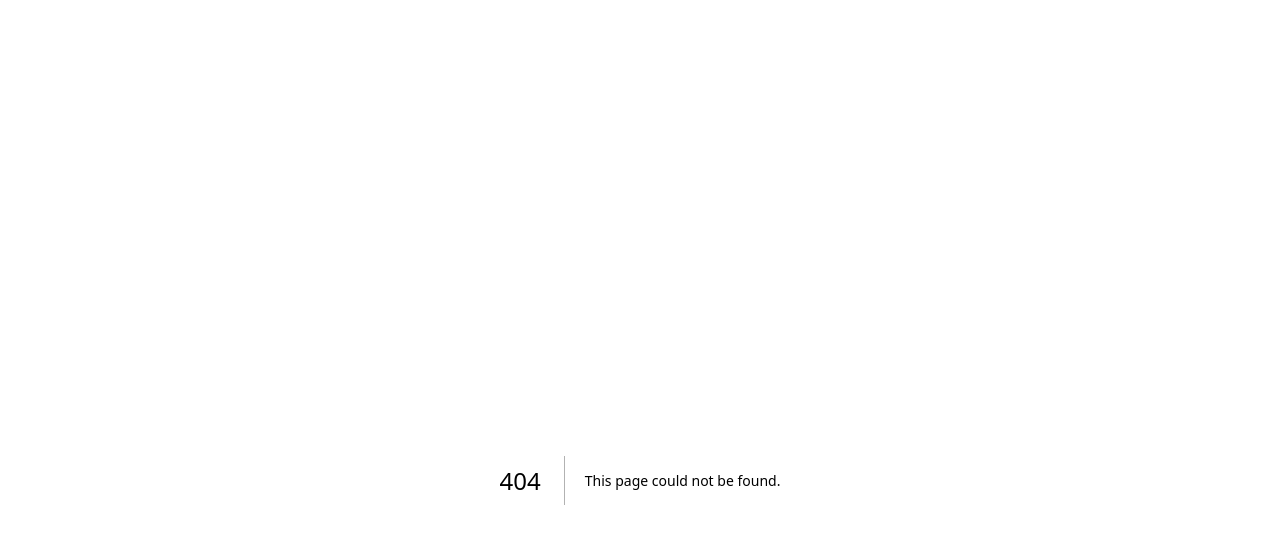
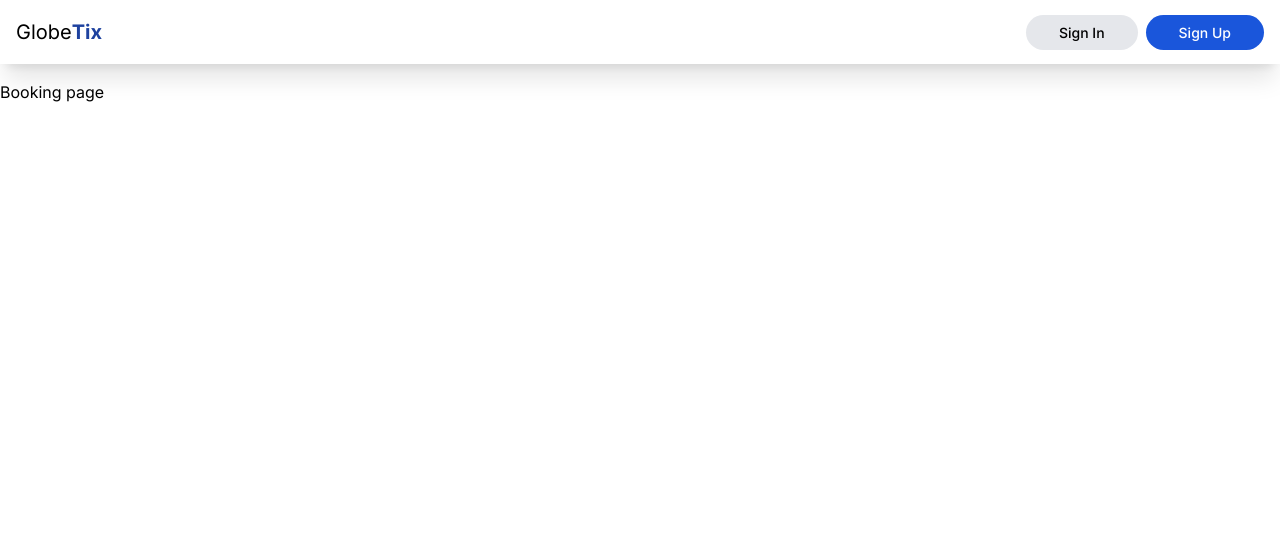
Before and after one commit to KsatriaXDev/GlobeTix, a Next.js app: page /bali/details/ticket-booking in a window 1280 px wide. Before the commit this address had no page. Shown: the top 544 px of the page. Built offline with nearby package versions, Linux system fonts and the light colour scheme; no server answers.

Commit message:
Adding layout and more routes

```diff
--- /dev/null
+++ b/src/app/(app)/(routes)/bali/details/page.tsx
@@ -0,0 +1,11 @@
+import React from 'react'
+
+type Props = {}
+
+const page = (props: Props) => {
+  return (
+    <div>Detail page</div>
+  )
+}
+
+export default page
--- /dev/null
+++ b/src/app/(app)/(routes)/bali/details/ticket-booking/page.tsx
@@ -0,0 +1,11 @@
+import React from 'react'
+
+type Props = {}
+
+const page = (props: Props) => {
+  return (
+    <div>Booking page</div>
+  )
+}
+
+export default page
--- /dev/null
+++ b/src/app/(app)/(routes)/java/details/page.tsx
@@ -0,0 +1,11 @@
+import React from 'react'
+
+type Props = {}
+
+const page = (props: Props) => {
+  return (
+    <div>Detail page</div>
+  )
+}
+
+export default page
--- /dev/null
+++ b/src/app/(app)/(routes)/java/details/ticket-booking/page.tsx
@@ -0,0 +1,11 @@
+import React from 'react'
+
+type Props = {}
+
+const page = (props: Props) => {
+  return (
+    <div>Booking page</div>
+  )
+}
+
+export default page
```
